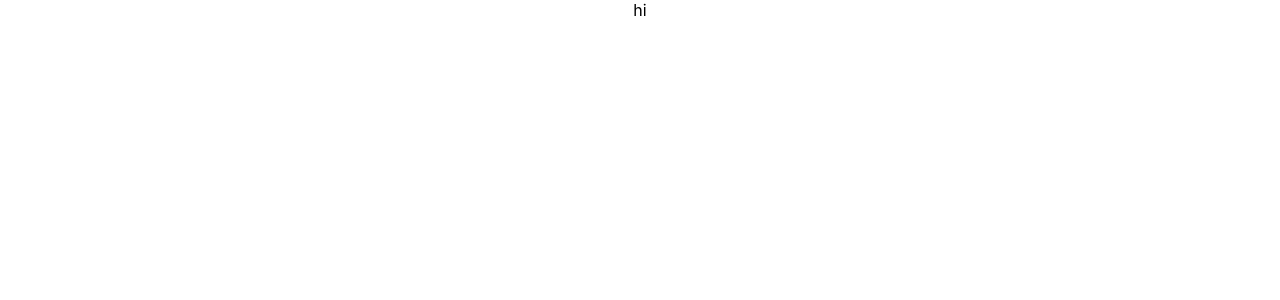
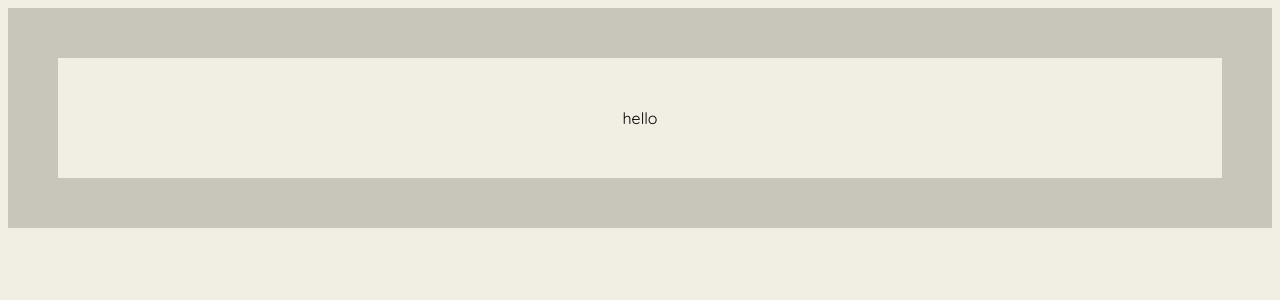
Before and after one commit to ananyaraju/biblio, a React (Create React App) app in the folder frontend/: page / in a window 1280 px wide. Shown: the top 300 px of the page. Built offline with nearby package versions, Linux system fonts and the light colour scheme.

Commit message:
sass set up

```diff
--- a/frontend/src/App.css
+++ /dev/null
@@ -1,3 +0,0 @@
-.App {
-  text-align: center;
-}
--- a/frontend/src/App.js
+++ b/frontend/src/App.js
@@ -1,9 +1,9 @@
-import './App.css';
+import './biblioCSS/index.scss';
 
 function App() {
   return (
     <div className="App">
-      hi
+      hello
     </div>
   );
 }
--- /dev/null
+++ b/frontend/src/biblioCSS/_variables.scss
@@ -0,0 +1,11 @@
+//color pallete
+
+$darkbiege: #C8C5BB;
+$mediumbiege: #D7D4CC;
+$lightbiege: #F1EEE3;
+$cream: #FDFBF7;
+
+$button: #272A34;
+$pink: #E26167;
+
+$text: #1E1F23;
--- /dev/null
+++ b/frontend/src/biblioCSS/index.scss
@@ -0,0 +1,14 @@
+@import url('https://fonts.googleapis.com/css2?family=Playfair+Display:wght@400;500;600;700&family=Quicksand:wght@400;500;700&display=swap');
+@import 'variables';
+
+body {
+    // font-family: 'Playfair Display', serif;
+    font-family: 'Quicksand', sans-serif;
+    border: 50px solid $darkbiege;
+    padding: 50px;
+    background-color: $lightbiege;
+}
+
+.App {
+    text-align: center;
+}
--- a/frontend/src/index.css
+++ /dev/null
@@ -1,13 +0,0 @@
-body {
-  margin: 0;
-  font-family: -apple-system, BlinkMacSystemFont, 'Segoe UI', 'Roboto', 'Oxygen',
-    'Ubuntu', 'Cantarell', 'Fira Sans', 'Droid Sans', 'Helvetica Neue',
-    sans-serif;
-  -webkit-font-smoothing: antialiased;
-  -moz-osx-font-smoothing: grayscale;
-}
-
-code {
-  font-family: source-code-pro, Menlo, Monaco, Consolas, 'Courier New',
-    monospace;
-}
--- a/frontend/src/index.js
+++ b/frontend/src/index.js
@@ -1,6 +1,5 @@
 import React from 'react';
 import ReactDOM from 'react-dom/client';
-import './index.css';
 import App from './App';
 import reportWebVitals from './reportWebVitals';
 
```
